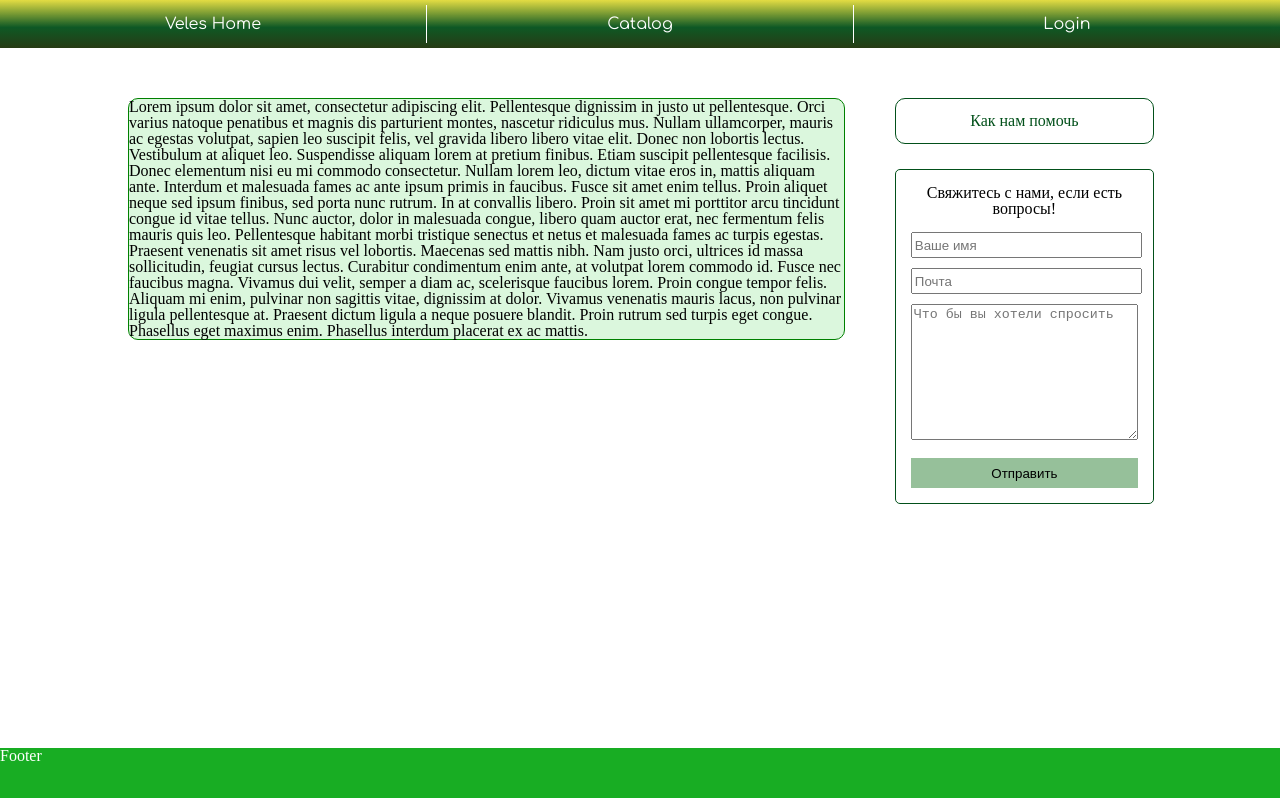
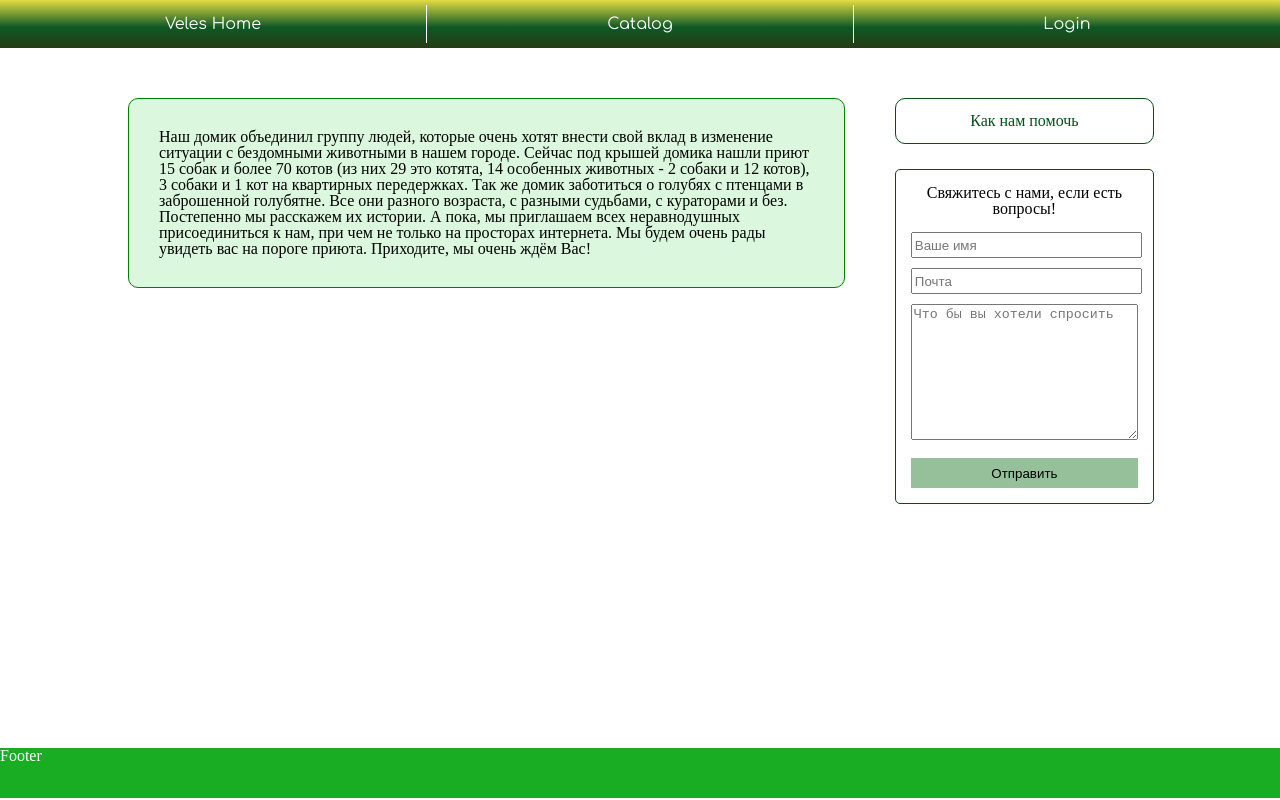
Before and after one commit to Ateina/veles, a React (Create React App) app: page / in a window 1280 px wide. Built offline with nearby package versions, Linux system fonts and the light colour scheme.

Commit message:
Update text on main page;

```diff
--- a/src/components/MainPage/MainPage.js
+++ b/src/components/MainPage/MainPage.js
@@ -9,9 +9,11 @@ function MainPage() {
         <div className="container">
             <div className="main-column">
                 <div className="description">
-                    Lorem ipsum dolor sit amet, consectetur adipiscing elit. Pellentesque dignissim in justo ut pellentesque. Orci varius natoque penatibus et magnis dis parturient montes, nascetur ridiculus mus. Nullam ullamcorper, mauris ac egestas volutpat, sapien leo suscipit felis, vel gravida libero libero vitae elit. Donec non lobortis lectus. Vestibulum at aliquet leo. Suspendisse aliquam lorem at pretium finibus. Etiam suscipit pellentesque facilisis. Donec elementum nisi eu mi commodo consectetur. Nullam lorem leo, dictum vitae eros in, mattis aliquam ante. Interdum et malesuada fames ac ante ipsum primis in faucibus.
-                    Fusce sit amet enim tellus. Proin aliquet neque sed ipsum finibus, sed porta nunc rutrum. In at convallis libero. Proin sit amet mi porttitor arcu tincidunt congue id vitae tellus. Nunc auctor, dolor in malesuada congue, libero quam auctor erat, nec fermentum felis mauris quis leo. Pellentesque habitant morbi tristique senectus et netus et malesuada fames ac turpis egestas. Praesent venenatis sit amet risus vel lobortis. Maecenas sed mattis nibh. Nam justo orci, ultrices id massa sollicitudin, feugiat cursus lectus. Curabitur condimentum enim ante, at volutpat lorem commodo id. Fusce nec faucibus magna.
-                    Vivamus dui velit, semper a diam ac, scelerisque faucibus lorem. Proin congue tempor felis. Aliquam mi enim, pulvinar non sagittis vitae, dignissim at dolor. Vivamus venenatis mauris lacus, non pulvinar ligula pellentesque at. Praesent dictum ligula a neque posuere blandit. Proin rutrum sed turpis eget congue. Phasellus eget maximus enim. Phasellus interdum placerat ex ac mattis.
+                Наш домик объединил группу людей, которые очень хотят внести свой вклад в изменение ситуации с бездомными животными в нашем городе.
+                Сейчас под крышей домика нашли приют 15 собак и более 70 котов (из них 29 это котята, 14 особенных животных - 2 собаки и 12 котов), 3 собаки и 1 кот на квартирных передержках. Так же домик заботиться о голубях с птенцами в заброшенной голубятне. Все они разного возраста, с разными судьбами, с кураторами и без. Постепенно мы расскажем их истории.
+                А пока, мы приглашаем всех неравнодушных присоединиться к нам, при чем не только на просторах интернета.
+                Мы будем очень рады увидеть вас на пороге приюта.
+                Приходите, мы очень ждём Вас!
                 </div>
             </div>
             <div className="help-column">
--- a/src/components/MainPage/styles.scss
+++ b/src/components/MainPage/styles.scss
@@ -11,6 +11,7 @@
         border: 1px #008000 solid;
         border-radius: 10px;
         background-color: #DBF7DD;
+        padding: 30px;
     }
 
     .main-column {
```
Also changed, not shown: 1 other file (tests, documents, lock files or other folders).
